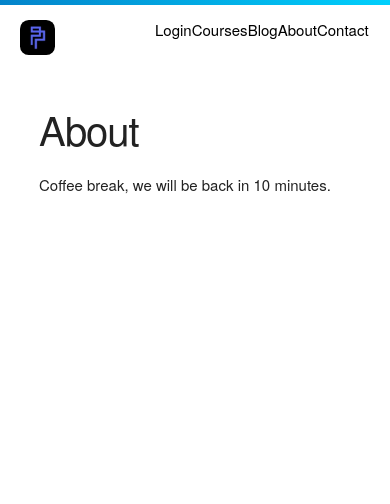
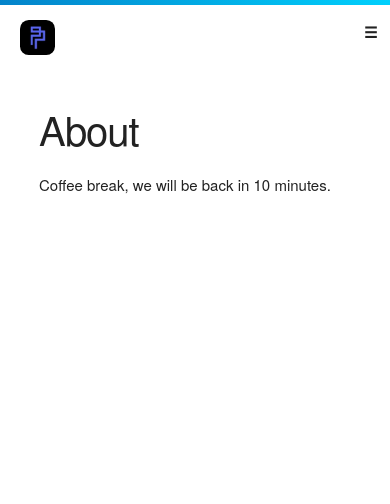
Before and after one commit to kastyne/photoshop-park, a Django app: page /about/ in a window 390 px wide. Shown: the top 504 px of the page. Run offline with Django 3.2, Linux system fonts and the light colour scheme.

Commit message:
trying to get responsive navbar

```diff
--- a/static/style.css
+++ b/static/style.css
@@ -60,21 +60,20 @@ nav .brand img {
 
 }
 
-nav .menu {
-    list-style: none;
-    display: grid;
-    grid-template-columns: repeat(6,1fr);
-    justify-self: end;
-
+nav #hamburger, nav label[for="hamburger"] {
+    display: none;
 }
 
 nav .menu {
+    list-style: none;
+    justify-self: center;
+
     display: flex;
-    justify-content: space-between;
+    justify-content: space-around;
     margin: 0;
     margin-right: 40px;
     height: 500px;
-    width: clamp(0px, 50vw, 350px);
+    width: clamp(0px, 750px, 60vw);
 }
 
 nav .menu li {
@@ -99,7 +98,7 @@ nav .menu li a:visited {
 
 nav .menu li:hover {
     text-decoration: underline;
-    color: #0FA0CE !important;
+    color: #0FA0CE;
 }
 
 .card {
@@ -175,24 +174,25 @@ nav .menu li:hover {
 
   margin-bottom: 25px;
 
-  font-size: 2vh;
+  font-size: 25px;
 }
 
 .hero-image h1 {
     padding: 2%;
     padding-bottom: 5px;
 
-    font-size: 4vh;
+    font-size: 50px;
 }
 
 .progress-list {
     counter-reset: step;
 
-    width: clamp(0px, 20%, 100%);
+    width: clamp(20%, 20%, 100%);
     height: 100%;
 
     display: inline-block;
 }
+
 .progress-list li {
     list-style-type: none;
     width: 100%;
@@ -223,7 +223,7 @@ nav .menu li:hover {
 
 .progress-list li:after {
     width: 2px;
-    height: 110%;
+    height: 120%;
     content: '';
     position: absolute;
     top: 0;
@@ -247,8 +247,6 @@ nav .menu li:hover {
     display: inline-block;
     width: clamp(45vw, 75%, 100%);
 
-    height: 100%;
-    margin-top: -100%;
     margin-right: 10px;
 }
 
@@ -277,3 +275,42 @@ hr {
 		background-position: 0% 50%
 	}
 }
+
+@media (max-width: 425px) {
+    .brand h1 {
+        display: none;
+    }
+
+    nav .menu {
+        display: none;
+        height: 100vh;
+    }
+
+    nav .menu li {
+        display: block;
+        width: 100vw;
+        height: 32px;
+    }
+
+    nav label[for="hamburger"] {
+        display: block;
+        position: absolute;
+        right: 10px;
+
+
+        height: 16px;
+        width: 16px;
+    }
+
+    nav #hamburger:checked {
+        display: none;
+    }
+
+    nav #hamburger:checked ~ label[for="hamburger"] {
+        content: "X";
+    }
+
+    nav #hamburger:checked ~ .menu {
+        display: flex;
+    }
+}
--- a/templates/base/base.html
+++ b/templates/base/base.html
@@ -20,6 +20,9 @@
     <nav>
 
         <a href="/" class="link brand"><img src="{% static 'favicon.webp' %}" alt="Photoshop Park Logo"><h1>Photoshop Park</h1></a>
+
+        <input type="checkbox" id="hamburger">
+        <label for="hamburger">&#9776;</label>
 
         <ul class="menu">
             {% if user.is_authenticated %}
```
